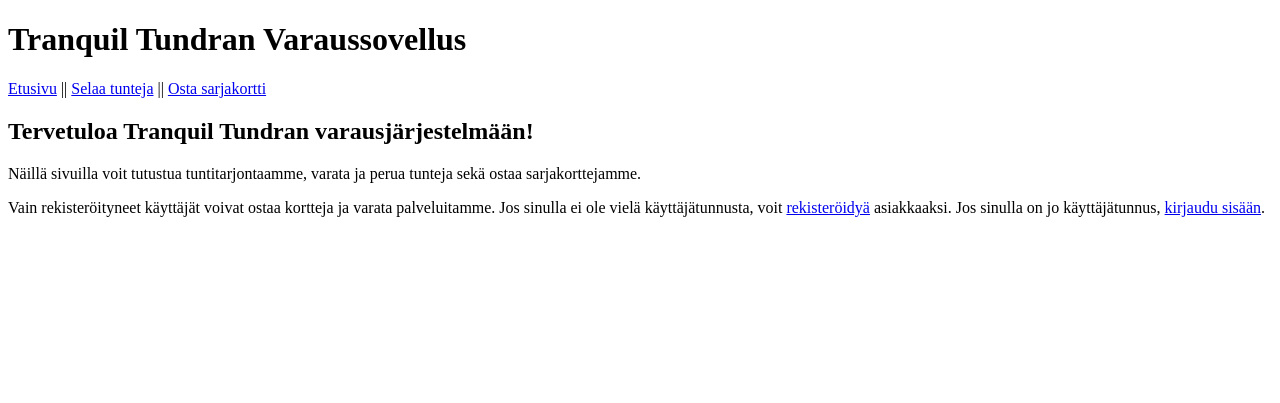
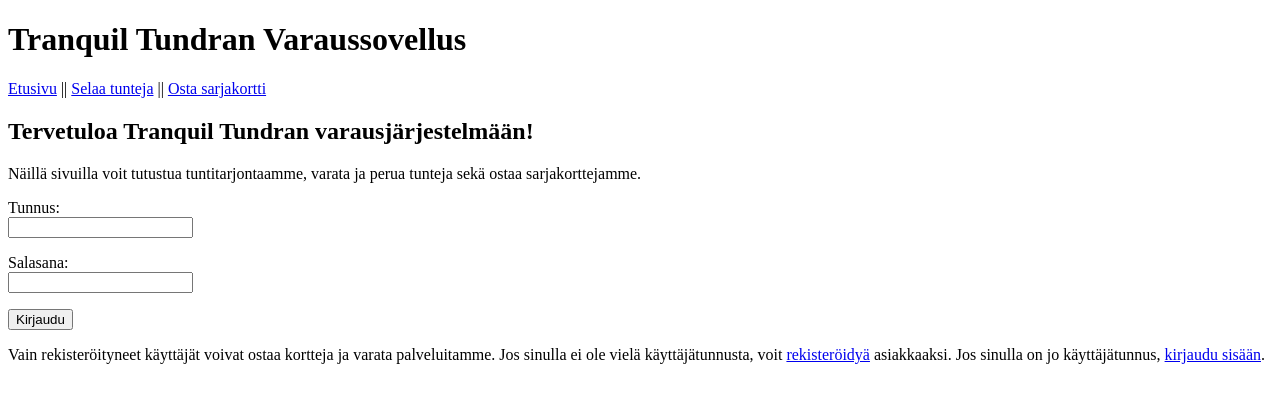
Before and after one commit to lautsar/tsoha2020, a Flask app: page / in a window 1280 px wide. Shown: the top 403 px of the page. Run offline with Flask 2, Linux system fonts and the light colour scheme.

Commit message:
Small changes

```diff
--- a/templates/index.html
+++ b/templates/index.html
@@ -6,10 +6,23 @@
 Näillä sivuilla voit tutustua tuntitarjontaamme, varata ja perua tunteja sekä
 ostaa sarjakorttejamme.
 </p>
+{% if session.username %}
+<p>Olet kirjautunut nimellä {{ session.username }}</p>
+<a href="/logout">Kirjaudu ulos</a>
+{% else %}
+<form action="/login" method="POST">
+<p>Tunnus:<br>
+<input type="text" name="username"></p>
+<p>Salasana:<br>
+<input type="password" name="password"></p>
+<input type="submit" value="Kirjaudu">
+</form>
+{% endif %}
+
 <p>
 Vain rekisteröityneet käyttäjät voivat ostaa kortteja ja varata palveluitamme.
 Jos sinulla ei ole vielä käyttäjätunnusta, voit
-<a href="/register.html">rekisteröidyä</a> asiakkaaksi.
-Jos sinulla on jo käyttäjätunnus, <a href="/signin.html">kirjaudu sisään</a>.
+<a href="/register">rekisteröidyä</a> asiakkaaksi.
+Jos sinulla on jo käyttäjätunnus, <a href="/login">kirjaudu sisään</a>.
 </p>
 {% endblock %}
```
